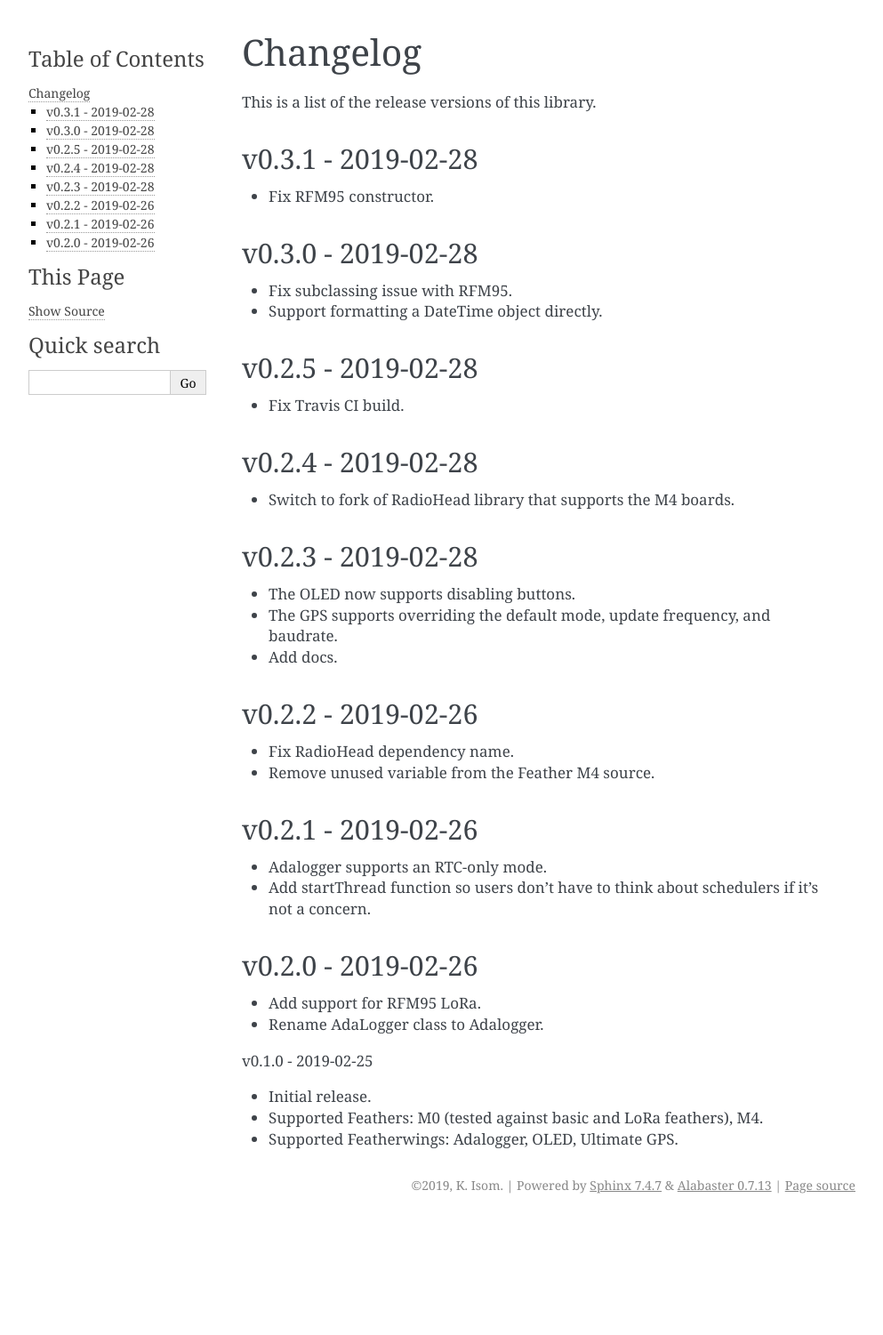
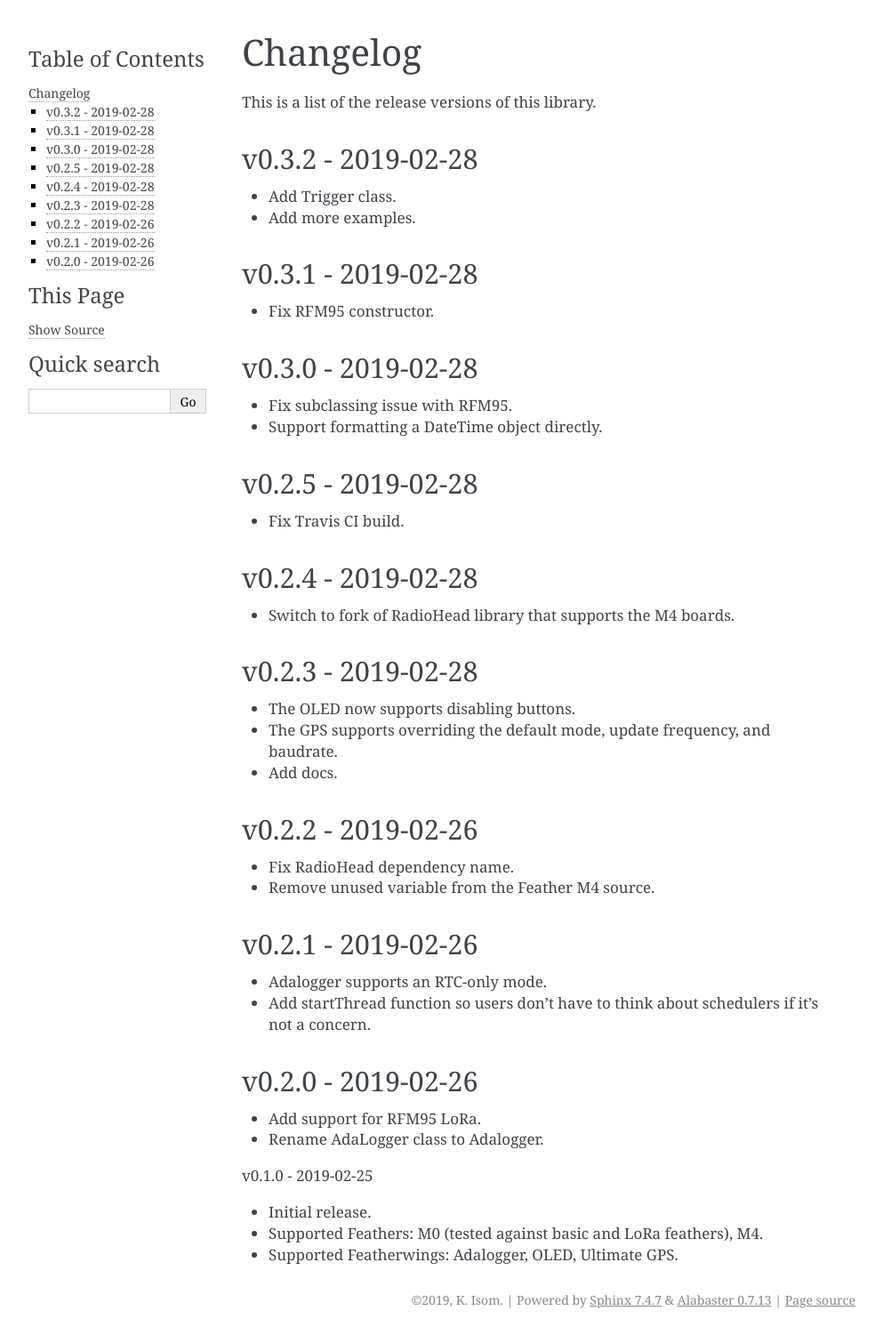
Before and after one commit to kisom/featherlib, a Sphinx documentation site: the page built from docs/changelog.rst, in a window 1280 px wide. Shown: the whole page at 89% size, without its empty margins (148-1141 px from the left). Built offline with Sphinx 7.4.7, drawn with Linux system fonts in a browser that asks for light colours; before the commit the page ends 1372 px from its top, so only the background shows below that.

Commit message:
Bump patch version to 0.3.2.

```diff
--- a/CHANGELOG.txt
+++ b/CHANGELOG.txt
@@ -1,3 +1,8 @@
+2019-02-28 - v0.3.2
+
+  + Add Trigger class.
+  + Add more examples.
+
 2019-02-28 - v0.3.1
 
   + Fix RFM95 constructor.
--- a/docs/changelog.rst
+++ b/docs/changelog.rst
@@ -2,6 +2,12 @@
 =========
 
 This is a list of the release versions of this library.
+
+v0.3.2 - 2019-02-28
+-------------------
+
+* Add Trigger class.
+* Add more examples.
 
 v0.3.1 - 2019-02-28
 -------------------
--- a/library.json
+++ b/library.json
@@ -14,7 +14,7 @@
         "type": "git",
         "url": "https://github.com/kisom/featherlib.git"
     },
-    "version": "0.3.1",
+    "version": "0.3.2",
     "license": "MIT",
     "frameworks": [
         "arduino"
@@ -23,7 +23,7 @@
         "atmelsam"
     ],
     "examples": [
-        "examples/*/src/main.cc"
+        "examples/src/*.cc"
     ],
     "dependencies": [
         {
```
Also changed, not shown: 1 other file.
